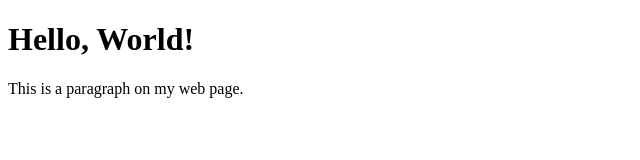
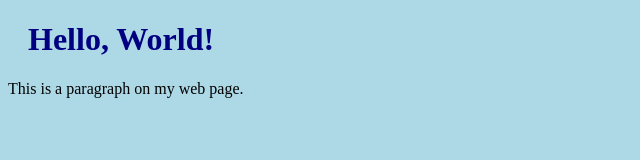
Before and after one commit to Fifthstreet9999/website, a plain HTML site: page index.html in a window 1280 px wide. Shown: the whole page, without its empty margins (0-640 px from the left). Drawn offline with Linux system fonts and the light colour scheme.

Commit message:
Update index.html

```diff
--- a/index.html
+++ b/index.html
@@ -2,7 +2,7 @@
 <html>
   <head>
     <meta charset="UTF-8">
-    <link rel="stylesheet" href=Styles.css">
+    <link rel="stylesheet" type="text/css" href="Styles.css">
     <title>My Page Title</title>
   </head>
   <body>
```
